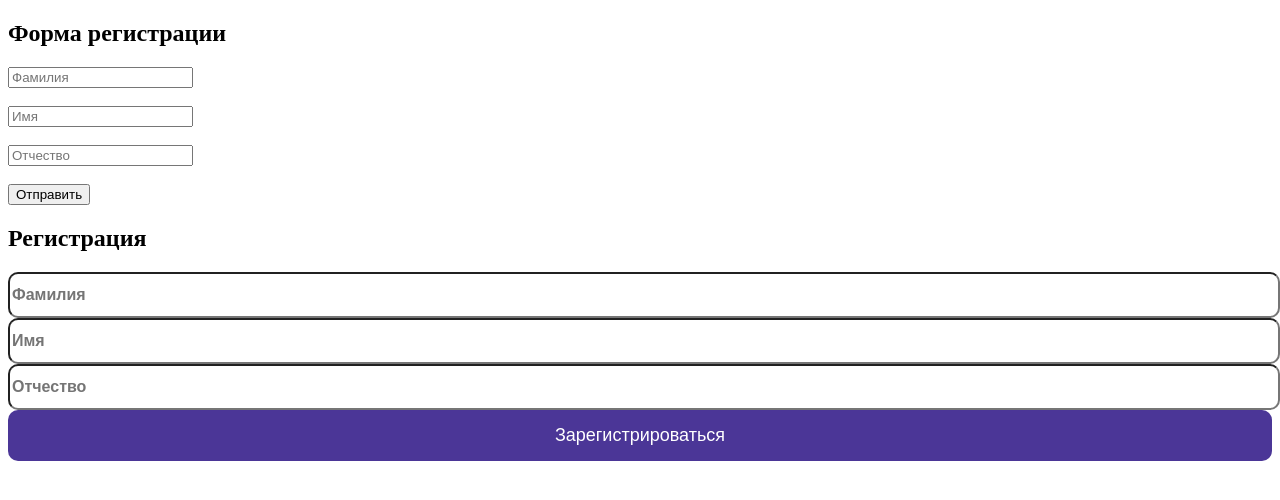
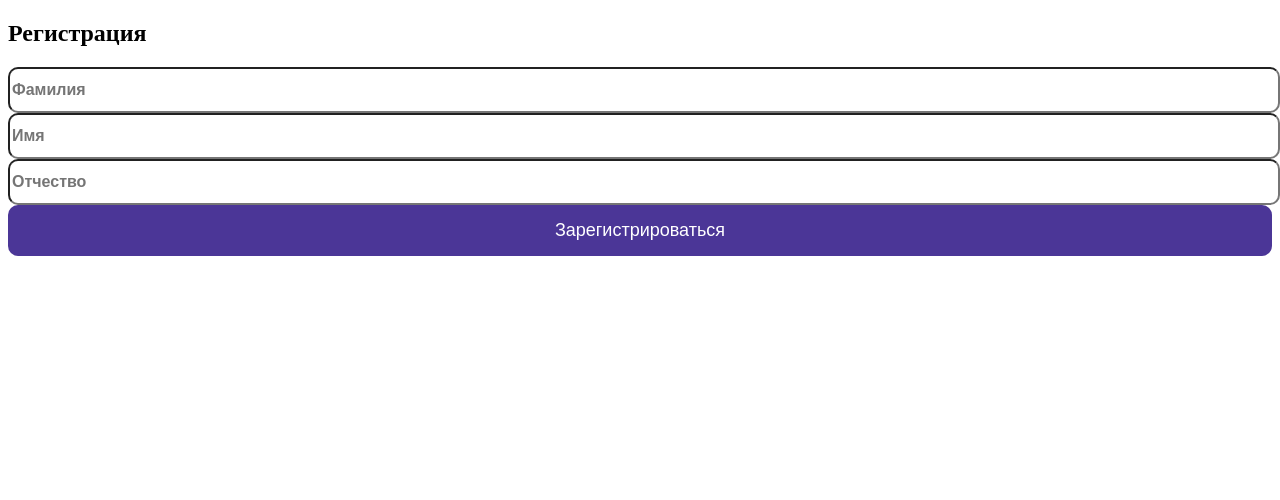
Before and after one commit to mintai67/engineer_app_reg_vk, a plain HTML site: page index.html in a window 1280 px wide. Drawn offline with Linux system fonts and the light colour scheme.

Commit message:
Remove registration form from index.html
Removed registration form elements from index.html.

```diff
--- a/index.html
+++ b/index.html
@@ -8,14 +8,6 @@
     <script src="https://unpkg.com/@vkontakte/vk-bridge/dist/browser.min.js"></script>
 </head>
 <body>
-    <h2>Форма регистрации</h2>
-
-    <input type="text" id="main_field_1" placeholder="Фамилия"><br><br>
-    <input type="text" id="main_field_2" placeholder="Имя"><br><br>
-    <input type="text" id="main_field_3" placeholder="Отчество"><br><br>
-
-    <button onclick="registration()">Отправить</button>
-
     <script>
         // 1. Инициализируем VK Bridge строго при загрузке окна
         window.onload = () => {
```
